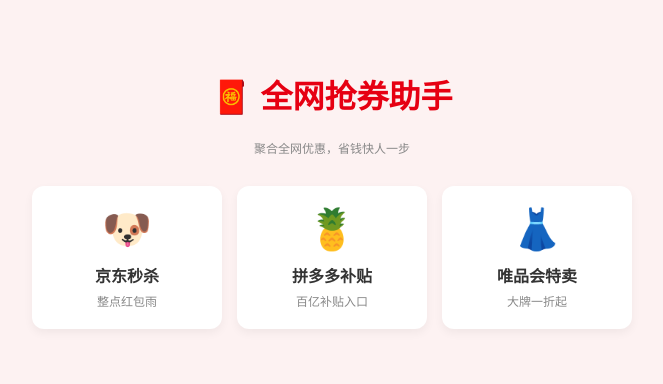
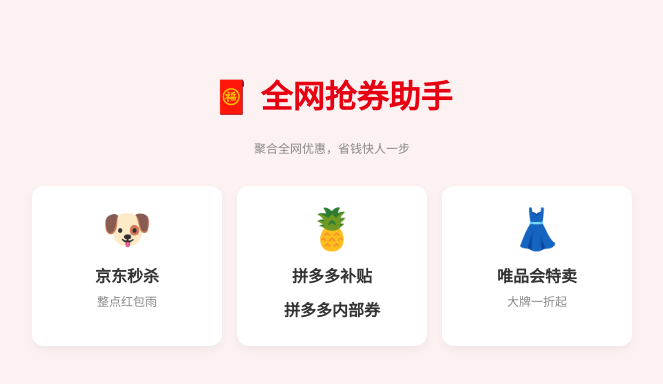
Before and after one commit to hanziyu761-rgb/my-coupon-site, a plain HTML site: page index.html in a window 1280 px wide. Shown: the whole page, without its empty margins (308-971 px from the left). Drawn offline with Linux system fonts and the light colour scheme.

Commit message:
Update index.html

```diff
--- a/index.html
+++ b/index.html
@@ -27,10 +27,10 @@
             <h3>京东秒杀</h3>
             <p>整点红包雨</p>
         </a>
-        <a href="https://mobile.yangkeduo.com/" target="_blank" class="card">
+        <a href="https://p.pinduoduo.com/IO13yyyu?sc=EFAC" target="_blank" class="card">
             <div class="icon">🍍</div>
             <h3>拼多多补贴</h3>
-            <p>百亿补贴入口</p>
+            <h3>拼多多内部券</h3>
         </a>
         <a href="https://www.vip.com/" target="_blank" class="card">
             <div class="icon">👗</div>
```
